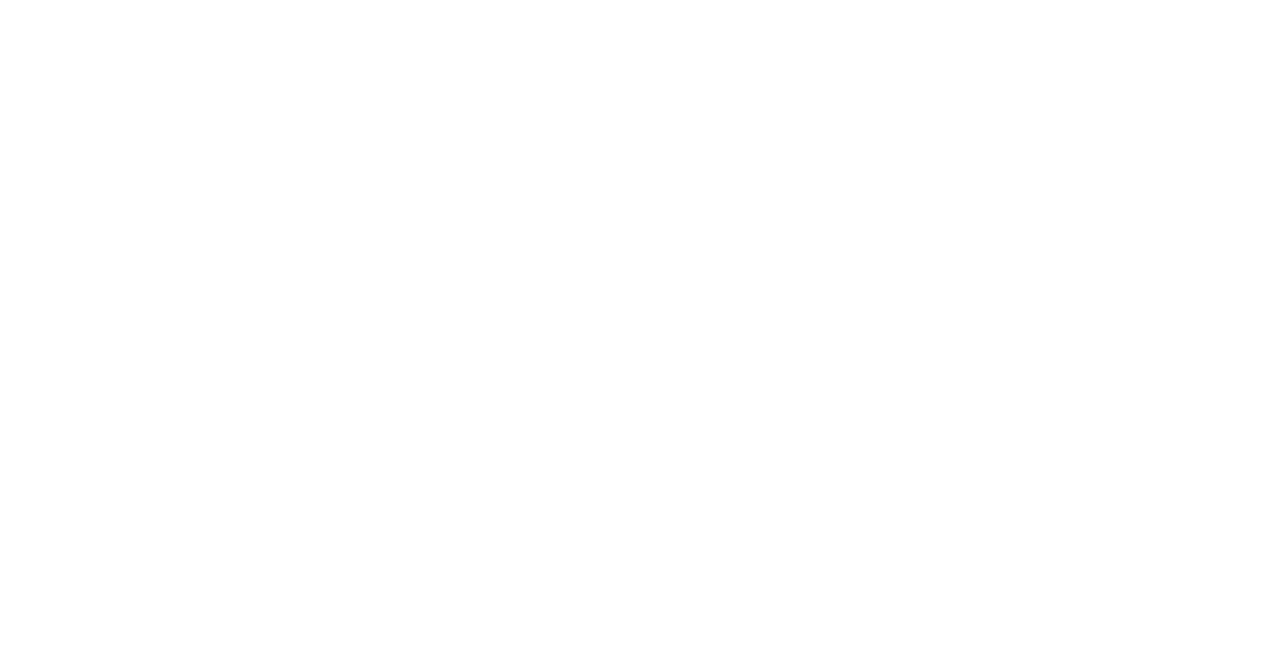
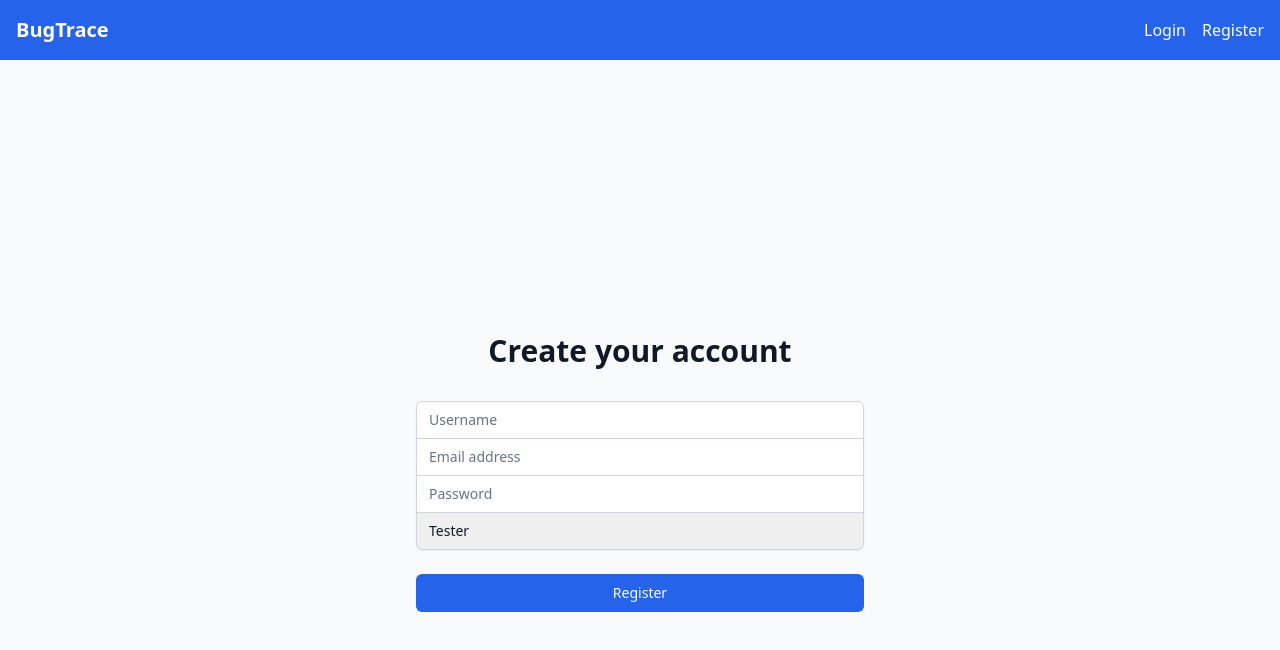
Before and after one commit to Yash-1706/BUGTRACE, a React (Create React App) app in the folder client/: page /register in a window 1280 px wide. Before the commit this address had no page. Shown: the top 650 px of the page. Built offline with nearby package versions, Linux system fonts and the light colour scheme.

Commit message:
Add register page, dashboard, and update routing

```diff
--- a/client/src/App.js
+++ b/client/src/App.js
@@ -1,13 +1,21 @@
 import React from 'react';
 import { BrowserRouter as Router, Routes, Route } from 'react-router-dom';
+import Navbar from './components/Navbar';
+import Login from './pages/Login';
+import Register from './pages/Register';
+import Dashboard from './pages/Dashboard';
 import './App.css';
 
 function App() {
   return (
     <Router>
       <div className="App">
+        <Navbar />
         <Routes>
-          <Route path="/" element={<div>Home</div>} />
+          <Route path="/" element={<Dashboard />} />
+          <Route path="/login" element={<Login />} />
+          <Route path="/register" element={<Register />} />
+          <Route path="/dashboard" element={<Dashboard />} />
         </Routes>
       </div>
     </Router>
--- /dev/null
+++ b/client/src/pages/Dashboard.jsx
@@ -0,0 +1,83 @@
+import React, { useEffect, useState } from 'react';
+import issueAPI from '../api/issueAPI';
+import useAuthStore from '../store/useAuthStore';
+
+const Dashboard = () => {
+  const [issues, setIssues] = useState([]);
+  const [stats, setStats] = useState({});
+  const { token } = useAuthStore();
+
+  useEffect(() => {
+    const fetchIssues = async () => {
+      try {
+        const data = await issueAPI.getIssues(token);
+        setIssues(data);
+
+        // Calculate stats
+        const statusCounts = data.reduce((acc, issue) => {
+          acc[issue.status] = (acc[issue.status] || 0) + 1;
+          return acc;
+        }, {});
+        setStats(statusCounts);
+      } catch (error) {
+        console.error('Failed to fetch issues:', error);
+      }
+    };
+
+    if (token) {
+      fetchIssues();
+    }
+  }, [token]);
+
+  return (
+    <div className="container mx-auto px-4 py-8">
+      <h1 className="text-3xl font-bold mb-8">Dashboard</h1>
+
+      <div className="grid grid-cols-1 md:grid-cols-4 gap-6 mb-8">
+        <div className="bg-white p-6 rounded-lg shadow">
+          <h3 className="text-lg font-semibold text-gray-700">Total Issues</h3>
+          <p className="text-3xl font-bold text-blue-600">{issues.length}</p>
+        </div>
+        <div className="bg-white p-6 rounded-lg shadow">
+          <h3 className="text-lg font-semibold text-gray-700">Open</h3>
+          <p className="text-3xl font-bold text-yellow-600">{stats.Open || 0}</p>
+        </div>
+        <div className="bg-white p-6 rounded-lg shadow">
+          <h3 className="text-lg font-semibold text-gray-700">In Progress</h3>
+          <p className="text-3xl font-bold text-orange-600">{stats['In Progress'] || 0}</p>
+        </div>
+        <div className="bg-white p-6 rounded-lg shadow">
+          <h3 className="text-lg font-semibold text-gray-700">Resolved</h3>
+          <p className="text-3xl font-bold text-green-600">{stats.Resolved || 0}</p>
+        </div>
+      </div>
+
+      <div className="bg-white p-6 rounded-lg shadow">
+        <h2 className="text-xl font-semibold mb-4">Recent Issues</h2>
+        <div className="space-y-4">
+          {issues.slice(0, 5).map((issue) => (
+            <div key={issue._id} className="border-b pb-4">
+              <h3 className="font-semibold">{issue.title}</h3>
+              <p className="text-sm text-gray-600">{issue.description}</p>
+              <div className="flex justify-between mt-2">
+                <span className={`px-2 py-1 rounded text-xs ${
+                  issue.status === 'Open' ? 'bg-yellow-100 text-yellow-800' :
+                  issue.status === 'In Progress' ? 'bg-orange-100 text-orange-800' :
+                  issue.status === 'Resolved' ? 'bg-green-100 text-green-800' :
+                  'bg-gray-100 text-gray-800'
+                }`}>
+                  {issue.status}
+                </span>
+                <span className="text-sm text-gray-500">
+                  {new Date(issue.createdAt).toLocaleDateString()}
+                </span>
+              </div>
+            </div>
+          ))}
+        </div>
+      </div>
+    </div>
+  );
+};
+
+export default Dashboard;
--- /dev/null
+++ b/client/src/pages/Register.jsx
@@ -0,0 +1,116 @@
+import React, { useState } from 'react';
+import { useNavigate } from 'react-router-dom';
+import authAPI from '../api/authAPI';
+import useAuthStore from '../store/useAuthStore';
+
+const Register = () => {
+  const [formData, setFormData] = useState({
+    username: '',
+    email: '',
+    password: '',
+    role: 'tester',
+  });
+  const [error, setError] = useState('');
+  const navigate = useNavigate();
+  const { login } = useAuthStore();
+
+  const { username, email, password, role } = formData;
+
+  const onChange = (e) => {
+    setFormData((prevState) => ({
+      ...prevState,
+      [e.target.name]: e.target.value,
+    }));
+  };
+
+  const onSubmit = async (e) => {
+    e.preventDefault();
+    try {
+      const userData = await authAPI.register({ username, email, password, role });
+      login(userData);
+      navigate('/dashboard');
+    } catch (error) {
+      setError(error.response?.data?.message || 'Registration failed');
+    }
+  };
+
+  return (
+    <div className="min-h-screen flex items-center justify-center bg-gray-50">
+      <div className="max-w-md w-full space-y-8">
+        <div>
+          <h2 className="mt-6 text-center text-3xl font-extrabold text-gray-900">
+            Create your account
+          </h2>
+        </div>
+        <form className="mt-8 space-y-6" onSubmit={onSubmit}>
+          {error && (
+            <div className="bg-red-100 border border-red-400 text-red-700 px-4 py-3 rounded">
+              {error}
+            </div>
+          )}
+          <div className="rounded-md shadow-sm -space-y-px">
+            <div>
+              <input
+                id="username"
+                name="username"
+                type="text"
+                required
+                value={username}
+                onChange={onChange}
+                className="appearance-none rounded-none relative block w-full px-3 py-2 border border-gray-300 placeholder-gray-500 text-gray-900 rounded-t-md focus:outline-none focus:ring-blue-500 focus:border-blue-500 focus:z-10 sm:text-sm"
+                placeholder="Username"
+              />
+            </div>
+            <div>
+              <input
+                id="email"
+                name="email"
+                type="email"
+                required
+                value={email}
+                onChange={onChange}
+                className="appearance-none rounded-none relative block w-full px-3 py-2 border border-gray-300 placeholder-gray-500 text-gray-900 focus:outline-none focus:ring-blue-500 focus:border-blue-500 focus:z-10 sm:text-sm"
+                placeholder="Email address"
+              />
+            </div>
+            <div>
+              <input
+                id="password"
+                name="password"
+                type="password"
+                required
+                value={password}
+                onChange={onChange}
+                className="appearance-none rounded-none relative block w-full px-3 py-2 border border-gray-300 placeholder-gray-500 text-gray-900 focus:outline-none focus:ring-blue-500 focus:border-blue-500 focus:z-10 sm:text-sm"
+                placeholder="Password"
+              />
+            </div>
+            <div>
+              <select
+                id="role"
+                name="role"
+                value={role}
+                onChange={onChange}
+                className="appearance-none rounded-none relative block w-full px-3 py-2 border border-gray-300 placeholder-gray-500 text-gray-900 rounded-b-md focus:outline-none focus:ring-blue-500 focus:border-blue-500 focus:z-10 sm:text-sm"
+              >
+                <option value="tester">Tester</option>
+                <option value="developer">Developer</option>
+                <option value="admin">Admin</option>
+              </select>
+            </div>
+          </div>
+          <div>
+            <button
+              type="submit"
+              className="group relative w-full flex justify-center py-2 px-4 border border-transparent text-sm font-medium rounded-md text-white bg-blue-600 hover:bg-blue-700 focus:outline-none focus:ring-2 focus:ring-offset-2 focus:ring-blue-500"
+            >
+              Register
+            </button>
+          </div>
+        </form>
+      </div>
+    </div>
+  );
+};
+
+export default Register;
```
